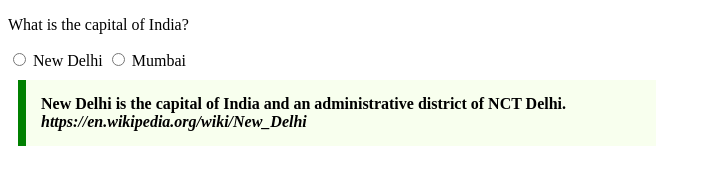
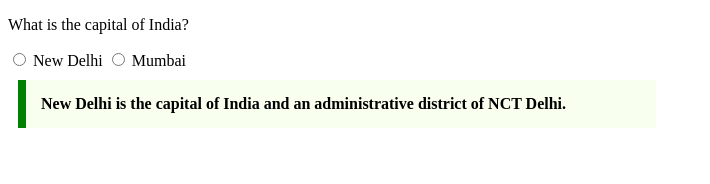
Before and after one commit to acciojob/trivia-lal15aditi, a website: page main.html in a window 1280 px wide. Shown: the whole page, without its empty margins (0-710 px from the left). Drawn offline with Linux system fonts and the light colour scheme.

Commit message:
created a submission

```diff
--- a/main.html
+++ b/main.html
@@ -13,9 +13,8 @@
 	<lable for="delhi">New Delhi</lable>
 	<input type="radio" id="mumbai" name="ca[ital">
 	<lable for="mumbai">Mumbai</lable>
-	<blockquote>
+	<blockquote cite="https://en.wikipedia.org/wiki/New_Delhi">
 		New Delhi is the capital of India and an administrative district of NCT Delhi.
-		<cite>https://en.wikipedia.org/wiki/New_Delhi</cite>
 	</blockquote>
     <script type="text/javascript" src="./script.js">
 </script>
```
